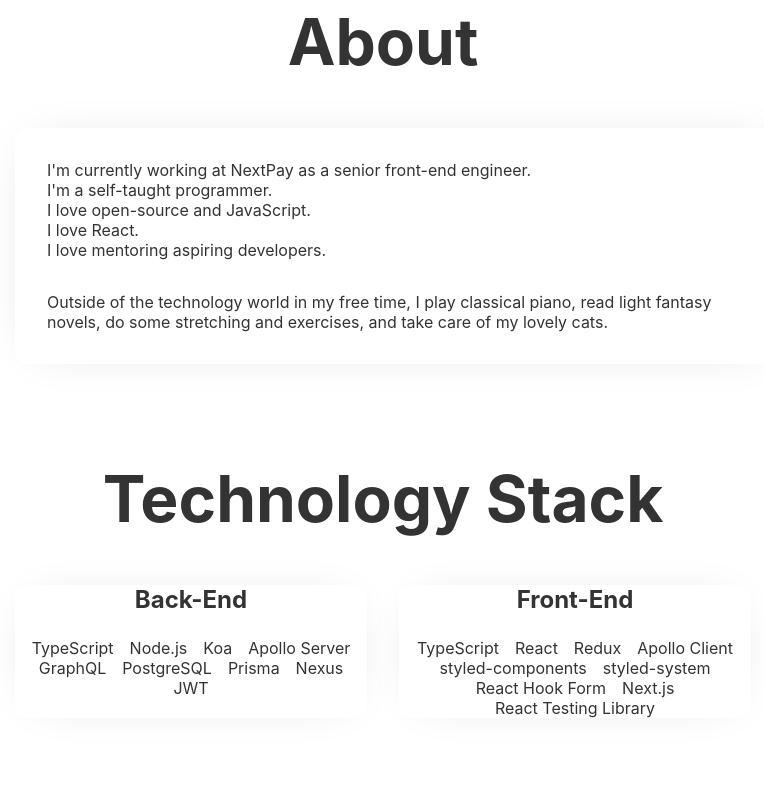
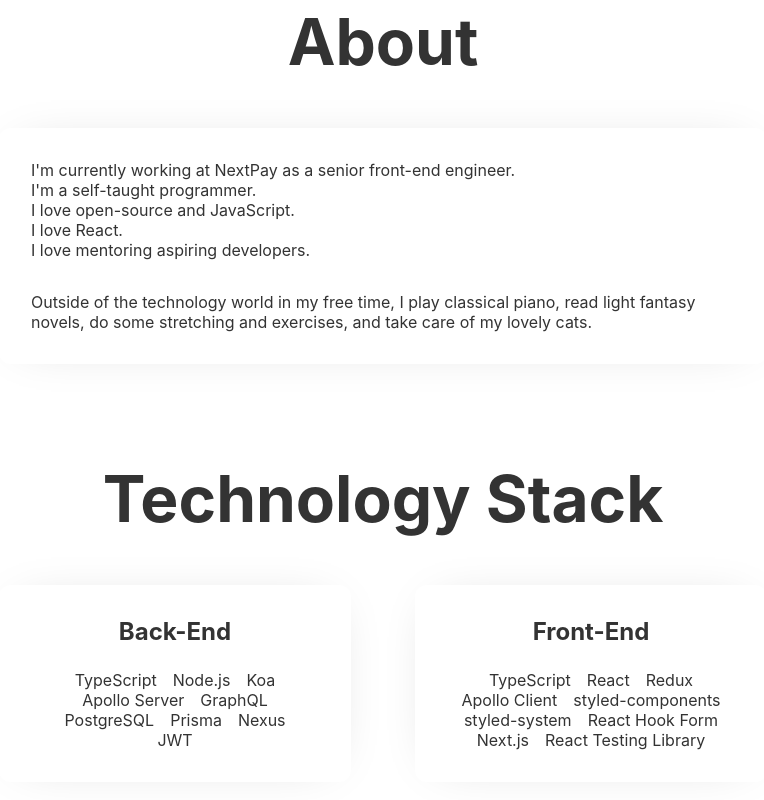
Before and after one commit to codekcv/personal-site-nextjs, a Next.js app: page / in a window 1280 px wide. Shown: the part 860-1660 px from the top of the page, without its empty margins (257-1021 px from the left). Built offline with nearby package versions, Linux system fonts and the light colour scheme.

Commit message:
ref(home) anim delay/duration

```diff
--- a/components/Card/Card.main.tsx
+++ b/components/Card/Card.main.tsx
@@ -3,8 +3,7 @@
 import { compose, layout, LayoutProps, space, SpaceProps } from 'styled-system'
 
 const Card = styled(motion.div)<LayoutProps & SpaceProps>`
-  margin-top: 1rem;
-  margin: 0 1rem;
+  padding: 2rem;
   border-radius: 12px;
   box-shadow: 0 0 3rem -1.5rem #ccc;
   ${compose(layout, space)}
--- a/pages-main/Home/About/About.main.tsx
+++ b/pages-main/Home/About/About.main.tsx
@@ -1,14 +1,11 @@
+import Card from 'components/Card'
 import Box from 'components/general/Box/Box.main'
 import Item from 'components/general/Item/Item.main'
 import Text from 'components/general/Text/Text.main'
 import { motion } from 'framer-motion'
 import { InView } from 'react-intersection-observer'
 
-import {
-  animDelay,
-  animDuration,
-  Card
-} from '../TechnologyStack/TechnologyStack.util'
+import { animDelay, animDuration } from '../Home.util'
 
 const facts = [
   "I'm currently working at NextPay as a senior front-end engineer.",
@@ -47,7 +44,6 @@
           <Card
             width="100%"
             mt="3rem"
-            p="2rem"
             ref={ref}
             variants={{
               out: { opacity: 0, transform: 'translateY(-3rem)' },
--- a/pages-main/Home/Hero/Hero.main.tsx
+++ b/pages-main/Home/Hero/Hero.main.tsx
@@ -8,7 +8,7 @@
 import { FaAngleDoubleDown } from 'react-icons/fa'
 import { InView } from 'react-intersection-observer'
 
-import { animDuration } from '../TechnologyStack/TechnologyStack.util'
+import { animDuration } from '../Home.util'
 import { ImageContainer } from './Hero.util'
 
 const Hero = (): JSX.Element => {
--- /dev/null
+++ b/pages-main/Home/Home.util.ts
@@ -0,0 +1,2 @@
+export const animDuration = 1
+export const animDelay = 350
--- a/pages-main/Home/TechnologyStack/TechnologyStack.main.tsx
+++ b/pages-main/Home/TechnologyStack/TechnologyStack.main.tsx
@@ -1,14 +1,13 @@
+import Card from 'components/Card'
 import Box from 'components/general/Box/Box.main'
 import Flex from 'components/general/Flex/Flex.main'
 import Text from 'components/general/Text/Text.main'
 import { motion } from 'framer-motion'
 import { InView } from 'react-intersection-observer'
 
+import { animDelay, animDuration } from '../Home.util'
 import {
-  animDelay,
-  animDuration,
   backEndTechnologies,
-  Card,
   frontEndTechnologies
 } from './TechnologyStack.util'
 
@@ -41,6 +40,7 @@
           <Flex justifyContent="center" mt="3rem" ref={ref}>
             <Card
               width="50%"
+              mr="2rem"
               variants={{
                 out: { opacity: 0, transform: 'translateX(-6rem)' },
                 in: { opacity: 1, transform: 'translateX(0rem)' }
@@ -60,6 +60,7 @@
 
             <Card
               width="50%"
+              ml="2rem"
               variants={{
                 out: { opacity: 0, transform: 'translateX(6rem)' },
                 in: { opacity: 1, transform: 'translateX(0rem)' }
--- a/pages-main/Home/TechnologyStack/TechnologyStack.util.tsx
+++ b/pages-main/Home/TechnologyStack/TechnologyStack.util.tsx
@@ -1,19 +1,4 @@
 import Item from 'components/general/Item/Item.main'
-import { motion } from 'framer-motion'
-import styled from 'styled-components'
-import { space, SpaceProps } from 'styled-system'
-
-export const animDuration = 1
-export const animDelay = 350
-
-export const Card = styled(motion.div)<{ width: number | string } & SpaceProps>`
-  margin-top: 1rem;
-  margin: 0 1rem;
-  border-radius: 12px;
-  width: ${(props) => props.width};
-  box-shadow: 0 0 3rem -1.5rem #ccc;
-  ${space}
-`
 
 export const frontEndTechnologies = [
   'TypeScript',
```
